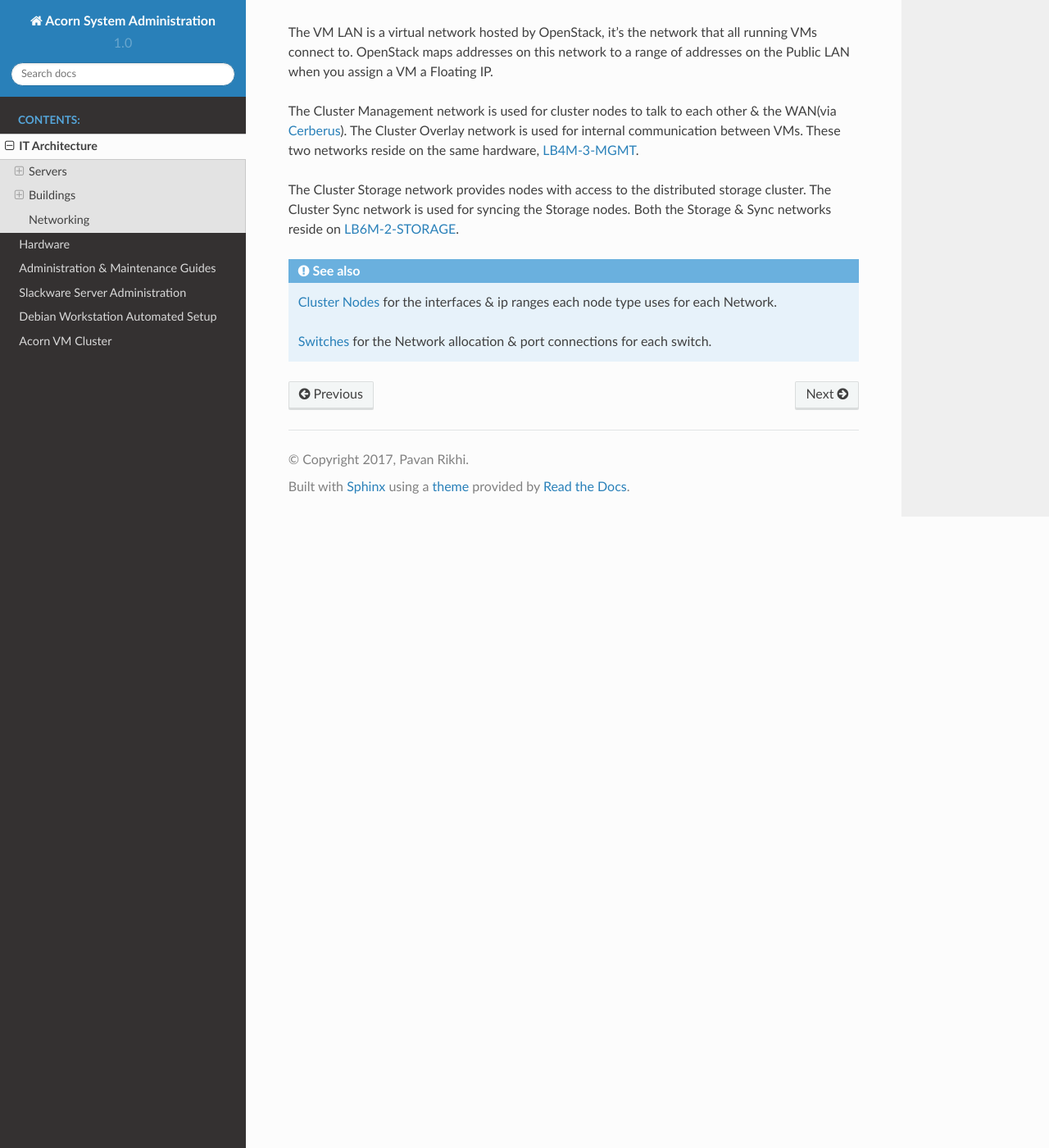
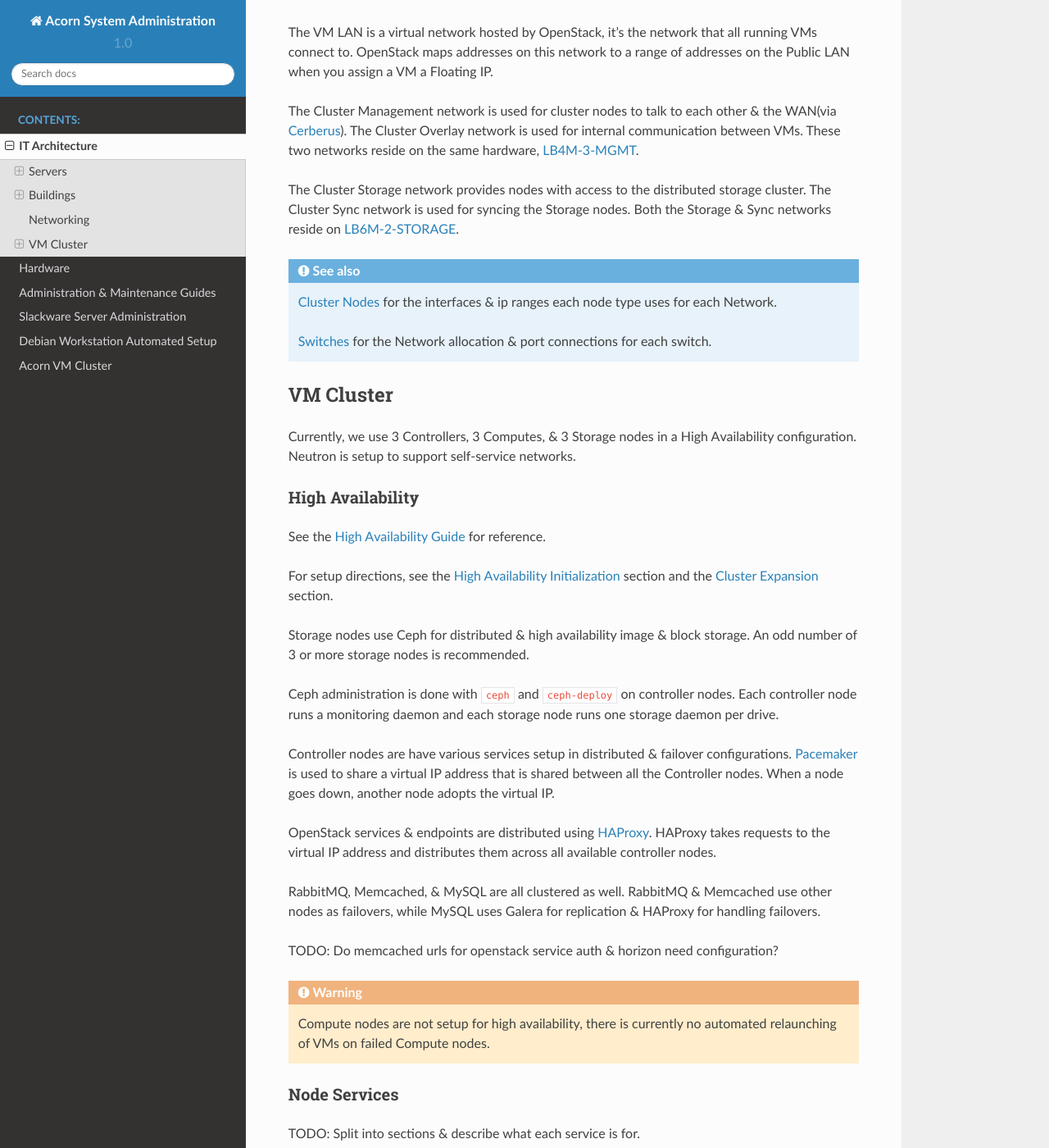
Before and after one commit to prikhi/sysadmintools, a Sphinx documentation site: the page built from docs/source/architecture.rst, in a window 1280 px wide and 1400 px high, scrolled down 3738 px. Shown: the whole window at 82% size. Built offline with Sphinx 7.4.7 and the Read the Docs theme 2.0.0, drawn with Linux system fonts in a browser that asks for light colours; some of the changed text lies outside the part shown.

Commit message:
docs: Move VM Architecture To General Architecture Section

```diff
--- a/docs/source/architecture.rst
+++ b/docs/source/architecture.rst
@@ -203,3 +203,135 @@ nodes. Both the Storage & Sync networks reside on :ref:`lb6m-2-storage`.
 
     :ref:`switch-hardware` for the Network allocation & port connections for
     each switch.
+
+
+.. _vm-cluster:
+
+VM Cluster
+==========
+
+Currently, we use 3 Controllers, 3 Computes, & 3 Storage nodes in a High
+Availability configuration. Neutron is setup to support self-service networks.
+
+
+High Availability
+------------------
+
+See the `High Availability Guide`_ for reference.
+
+For setup directions, see the :ref:`ha-initialization` section and
+the :ref:`cluster-expansion` section.
+
+Storage nodes use Ceph for distributed & high availability image & block
+storage. An odd number of 3 or more storage nodes is recommended.
+
+Ceph administration is done with ``ceph`` and ``ceph-deploy`` on controller
+nodes. Each controller node runs a monitoring daemon and each storage node runs
+one storage daemon per drive.
+
+Controller nodes are have various services setup in distributed & failover
+configurations.  `Pacemaker`_ is used to share a virtual IP address that is
+shared between all the Controller nodes. When a node goes down, another node
+adopts the virtual IP.
+
+OpenStack services & endpoints are distributed using `HAProxy`_. HAProxy
+takes requests to the virtual IP address and distributes them across all
+available controller nodes.
+
+RabbitMQ, Memcached, & MySQL are all clustered as well. RabbitMQ & Memcached
+use other nodes as failovers, while MySQL uses Galera for replication & HAProxy
+for handling failovers.
+
+TODO: Do memcached urls for openstack service auth & horizon need configuration?
+
+
+.. warning::
+
+    Compute nodes are not setup for high availability, there is currently no
+    automated relaunching of VMs on failed Compute nodes.
+
+
+Node Services
+--------------
+
+TODO: Split into sections & describe what each service is for.
+
+The controller nodes run the following services:
+
+* ceph-mon
+* cinder-api
+* cinder-scheduler
+* cinder-volume
+* tgt
+* glance-api
+* glance-registry
+* neutron-dhcp-agent
+* neutron-l3-agent
+* neutron-linuxbridge-agent
+* neutron-metadata-agent
+* neutron-server
+* nova-api
+* nova-conductor
+* nova-consoleauth
+* nova-novncproxy
+* nova-scheduler
+
+The compute nodes run the following services:
+
+* neutron-linuxbridge-agent
+* nova-compute
+
+The storage nodes run the following services:
+
+* ceph-osd
+
+TODO: Update for our new DVR Open vSwitch configuration
+
+
+Network Addressing
+------------------
+
+IP addressing of nodes is done manually in ``/etc/network/interfaces``.
+
+.. seealso::
+
+    :ref:`cluster-hardware` for the specific interface to network mappings of
+    each node.
+
+    :ref:`network-architecture` for information on each Network.
+
+**Management Network**
+
+``10.2.1.0/24``
+
+* ``10`` is reserved for the Master Controller's Virtual IP.
+* ``11`` to ``40`` reserved for Controller nodes.
+* ``41`` to ``70`` reserved for Compute nodes.
+* ``71`` to ``100`` reserved for Storage nodes.
+
+**Overlay Network**
+
+``10.3.1.0/24``
+
+* ``11`` to ``40`` reserved for Controller nodes.
+* ``41`` to ``70`` reserved for Compute nodes.
+
+**Storage Network**
+
+``10.4.1.0/24``
+
+* ``11`` to ``40`` for Controller nodes.
+* ``41`` to ``70`` for Compute nodes.
+* ``71`` to ``100`` for Storage nodes.
+
+**Storage Sync Network**
+
+``10.5.1.0/24``
+
+* ``71`` to ``100`` for OSD nodes.
+
+
+
+.. _High Availability Guide:        https://docs.openstack.org/ha-guide/
+.. _Pacemaker:                      http://clusterlabs.org/pacemaker.html
+.. _HAProxy:                        http://www.haproxy.com
--- a/docs/source/vm_cluster/index.rst
+++ b/docs/source/vm_cluster/index.rst
@@ -22,7 +22,6 @@ TODO: Investigate Cinder Backup
     :maxdepth: 2
     :titlesonly:
 
-    architecture
     setup
     maintenance
     initialization
```
Also changed, not shown: docs/source/vm_cluster/architecture.rst (deleted, +0 -133 lines).
